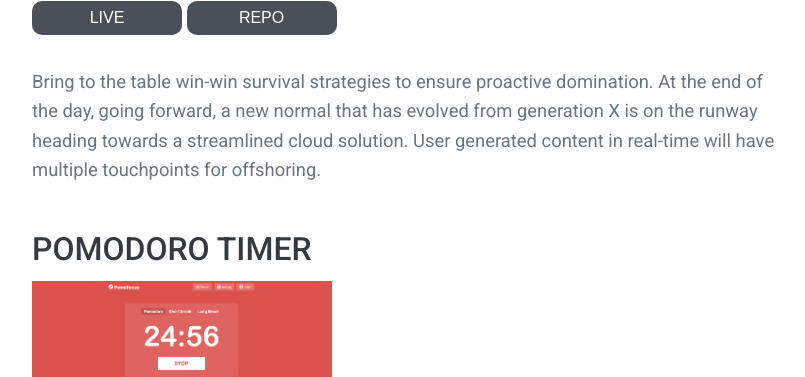
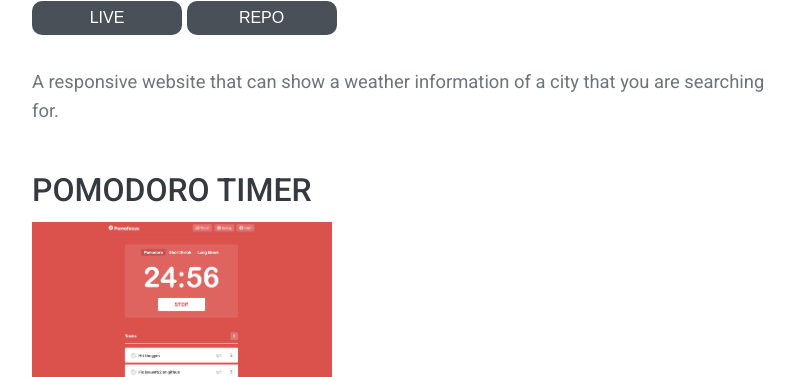
Before and after one commit to DaeguDude/portfolio, a plain HTML site: page index.html in a window 1280 px wide. Shown: the part 1046-1423 px from the top of the page, without its empty margins (296-1101 px from the left). Drawn offline with Linux system fonts and the light colour scheme.

Commit message:
Update weather app description

```diff
--- a/index.html
+++ b/index.html
@@ -85,11 +85,8 @@
               >
             </div>
             <p class="text project__info">
-              Bring to the table win-win survival strategies to ensure proactive
-              domination. At the end of the day, going forward, a new normal
-              that has evolved from generation X is on the runway heading
-              towards a streamlined cloud solution. User generated content in
-              real-time will have multiple touchpoints for offshoring.
+              A responsive website that can show a weather information of a city
+              that you are searching for.
             </p>
           </article>
 
```
